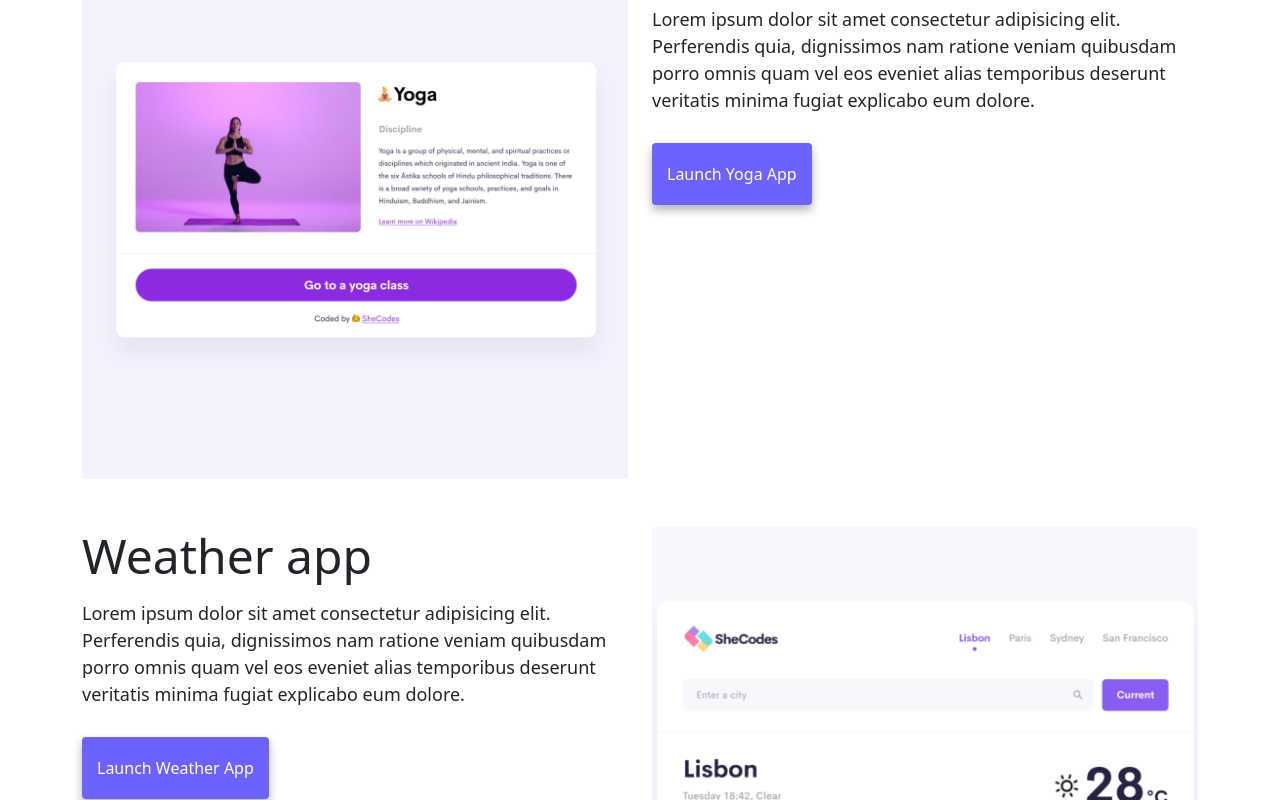
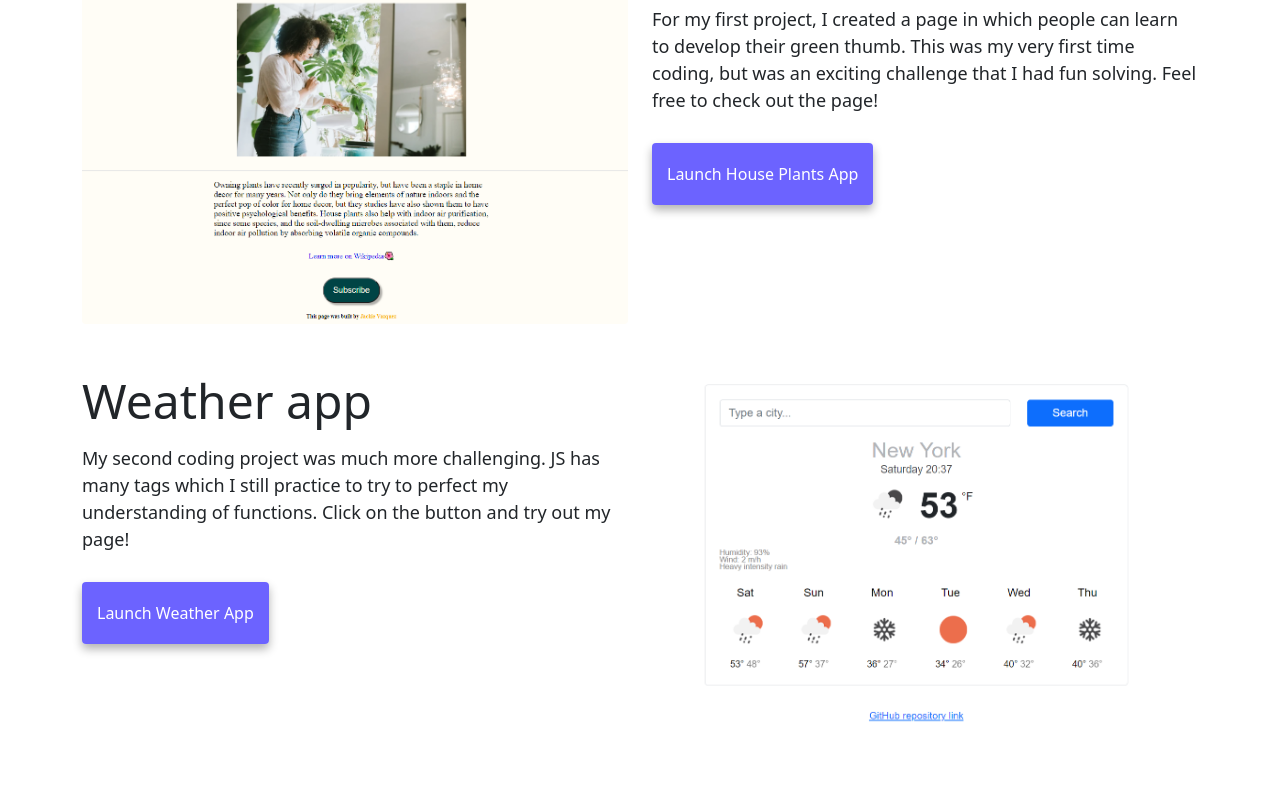
Before and after one commit to jvazquez2028/portfolio-project, a plain HTML site: page index.html in a window 1280 px wide. Shown: the part 563-1363 px from the top of the page. Drawn offline with nearby package versions, Linux system fonts and the light colour scheme.

Commit message:
edited content

```diff
--- a/index.html
+++ b/index.html
@@ -61,18 +61,15 @@
     <div class="container">
       <div class="row">
         <div class="col-sm-6 col-md-6">
-          <img src="images/yoga.png" alt="Yoga app" class="images img-fluid rounded" />
+          <img src="images/plantsproject.PNG" alt="house plants app" class="images img-fluid rounded" />
         </div>
         <div class="col-sm-6 col-md-6">
-          <h2 class="mb-3">Yoga app</h2>
+          <h2 class="mb-3">House plants app</h2>
           <p>
-            Lorem ipsum dolor sit amet consectetur adipisicing elit. Perferendis
-            quia, dignissimos nam ratione veniam quibusdam porro omnis quam vel
-            eos eveniet alias temporibus deserunt veritatis minima fugiat
-            explicabo eum dolore.
+            For my first project, I created a page in which people can learn to develop their green thumb. This was my very first time coding, but was an exciting challenge that I had fun solving. Feel free to check out the page!
           </p>
           <div class="mt-5">
-            <a href="#" alt="Yoga app" class="primary-link">Launch Yoga App</a>
+            <a href="#" alt="House plants app" class="primary-link">Launch House Plants App</a>
           </div>
         </div>
       </div>
@@ -80,17 +77,14 @@
         <div class="col-sm-6 col-md-6">
           <h2 class="mb-3">Weather app</h2>
           <p>
-            Lorem ipsum dolor sit amet consectetur adipisicing elit. Perferendis
-            quia, dignissimos nam ratione veniam quibusdam porro omnis quam vel
-            eos eveniet alias temporibus deserunt veritatis minima fugiat
-            explicabo eum dolore.
+            My second coding project was much more challenging. JS has many tags which I still practice to try to perfect my understanding of functions. Click on the button and try out my page!
           </p>
           <div class="mt-5">
             <a href="#" alt="Weather app" class="primary-link">Launch Weather App</a>
           </div>
         </div>
         <div class="col-sm-6 col-md-6">
-          <img src="images/weather.png" alt="Weather app" class="images img-fluid rounded" />
+          <img src="images/vazquezweather.PNG" alt="Weather app" class="images img-fluid rounded" />
         </div>
       </div>
       <div class="row mt-5">
```
Also changed, not shown: about.html (+6 -11 lines), images/plantsproject.PNG (added), images/vazquezweather.PNG (added).
